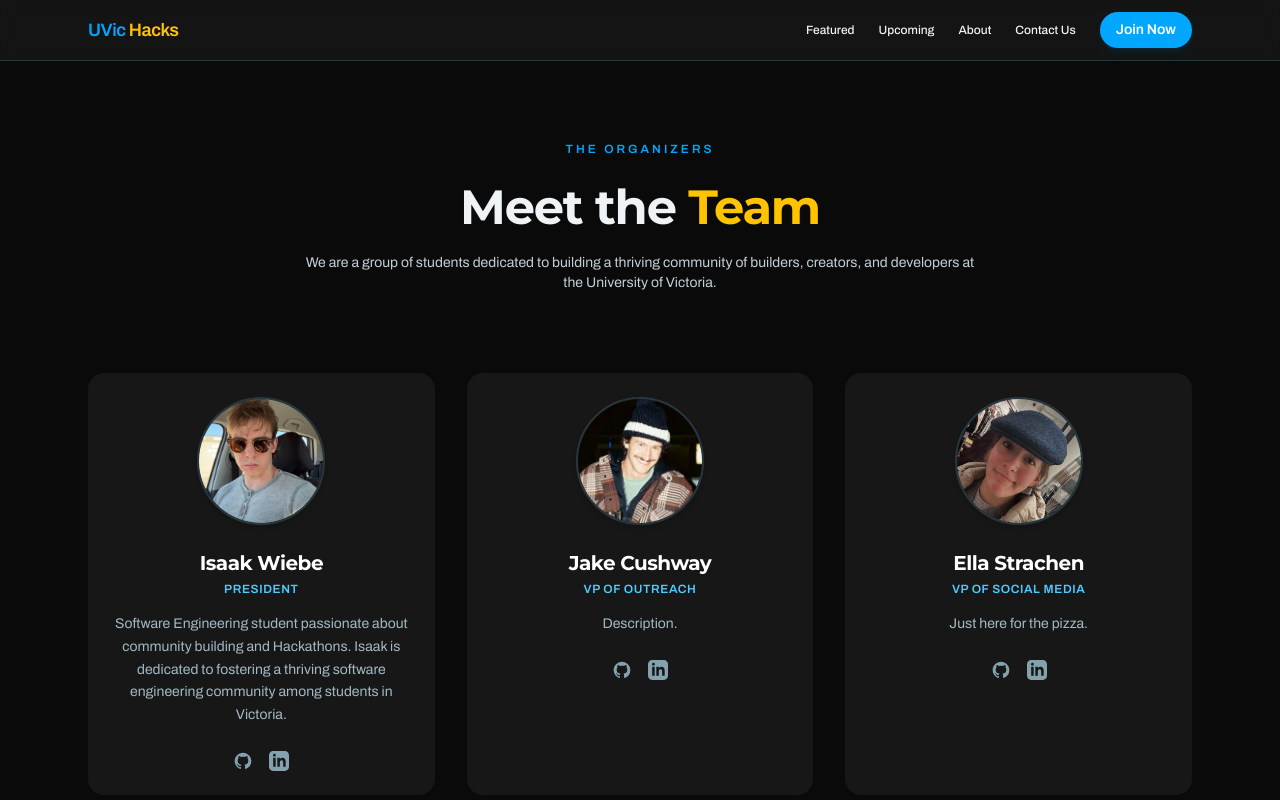
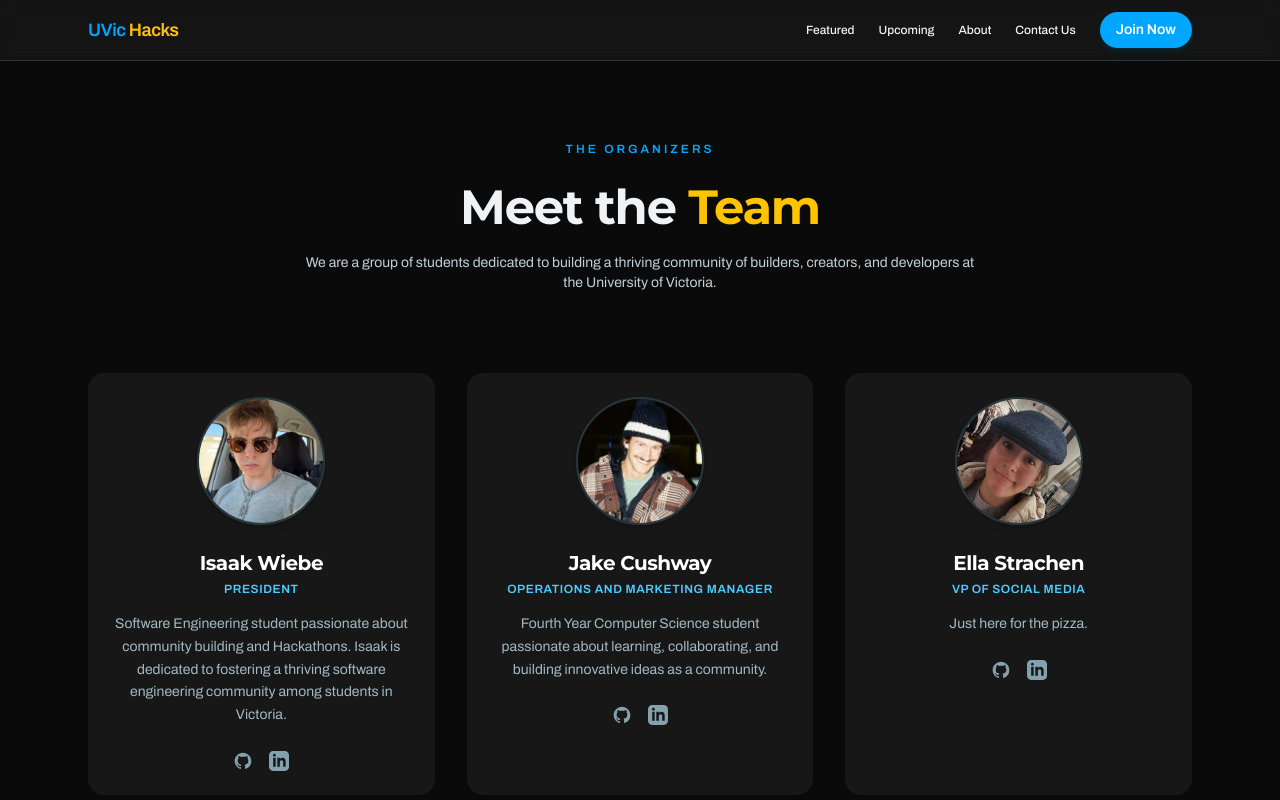
Before and after one commit to isaak1294/uvic-hacks-site, a Next.js app: page /meet-the-team in a window 1280 px wide. Shown: the top 800 px of the page. Built offline with nearby package versions, Linux system fonts and the light colour scheme.

Commit message:
updated content

```diff
--- a/app/meet-the-team/page.tsx
+++ b/app/meet-the-team/page.tsx
@@ -14,11 +14,11 @@ const teamMembers = [
     },
     {
         name: "Jake Cushway",
-        role: "VP of Outreach",
-        bio: "Description.",
+        role: "Operations and Marketing Manager",
+        bio: "Fourth Year Computer Science student passionate about learning, collaborating, and building innovative ideas as a community.",
         image: "/images/team/jake.png",
-        linkedin: "#",
-        github: "#",
+        linkedin: "https://www.linkedin.com/in/jakecushway/",
+        github: "https://github.com/jakecush1",
         website: "https://jakecushway.ca"
     },
     {
@@ -28,7 +28,7 @@ const teamMembers = [
         image: "/images/team/ella.png",
         linkedin: "#",
         github: "#",
-        website: "https://jimmer.dev"
+        website: "#"
     },
     {
         name: "Arfaz Hussain",
@@ -44,9 +44,9 @@ const teamMembers = [
         role: "VP of Logistics",
         bio: "Description.",
         image: "/images/team/harsh.png",
-        linkedin: "#",
-        github: "#",
-        website: "https://jimmer.dev"
+        linkedin: "https://www.linkedin.com/in/harsh-sreelal-73a9272b1",
+        github: "https://github.com/harshsreelal",
+        website: "#"
     },
 ];
 
```
